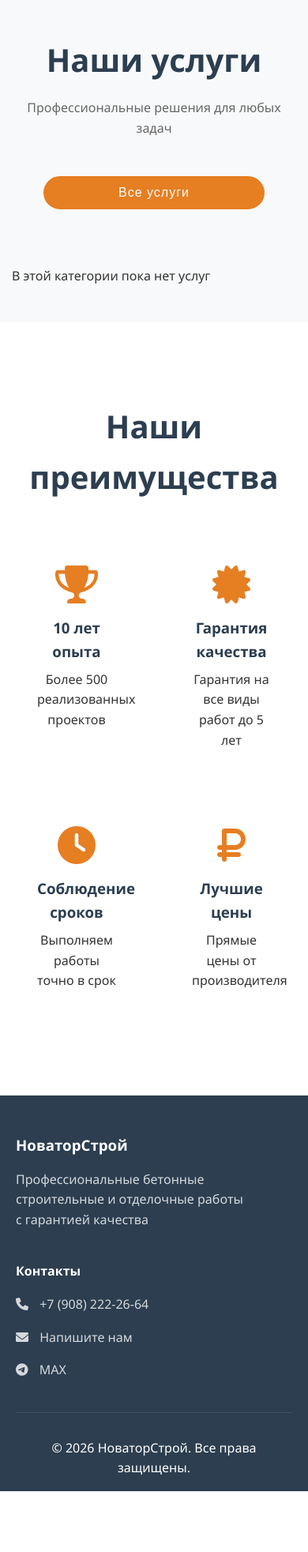
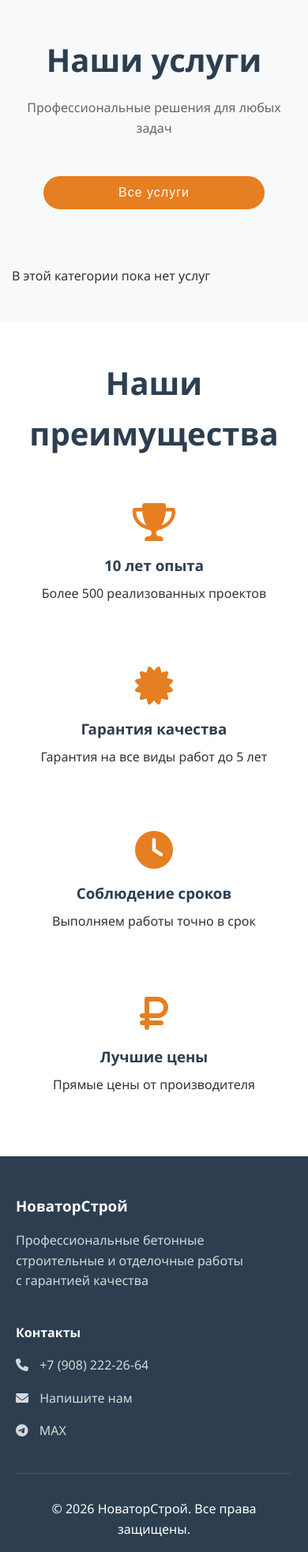
Before and after one commit to makstyrin1/novator_stroy, a Django app: page /services/ in a window 390 px wide. Shown: the part 489-2454 px from the top of the page at 79% size. Before the commit the page ends 2377 px from the top, so only its background shows below. Run offline with Django 5.2, Linux system fonts and the light colour scheme; data that the repository does not hold is empty.

Commit message:
css block advantage  media 1200

```diff
--- a/static/css/style.css
+++ b/static/css/style.css
@@ -356,7 +356,7 @@ a.filter-btn:hover {
 
 /* === FEATURES SECTION === */
 .features {
-    padding: 80px 0;
+    padding: 25px 0;
     background: white;
 }
 
@@ -1338,9 +1338,9 @@ footer .container {
 
     .features-grid {
         display: grid;
-        grid-template-columns: repeat(auto-fit, minmax(146px, 1fr));
-        gap: 2rem;
-        margin-top: 3rem;
+        grid-template-columns: repeat(auto-fit, minmax(200px, 1fr));
+        gap: 1rem;
+        margin-top: 1.5rem;
     }
 }
 
```
